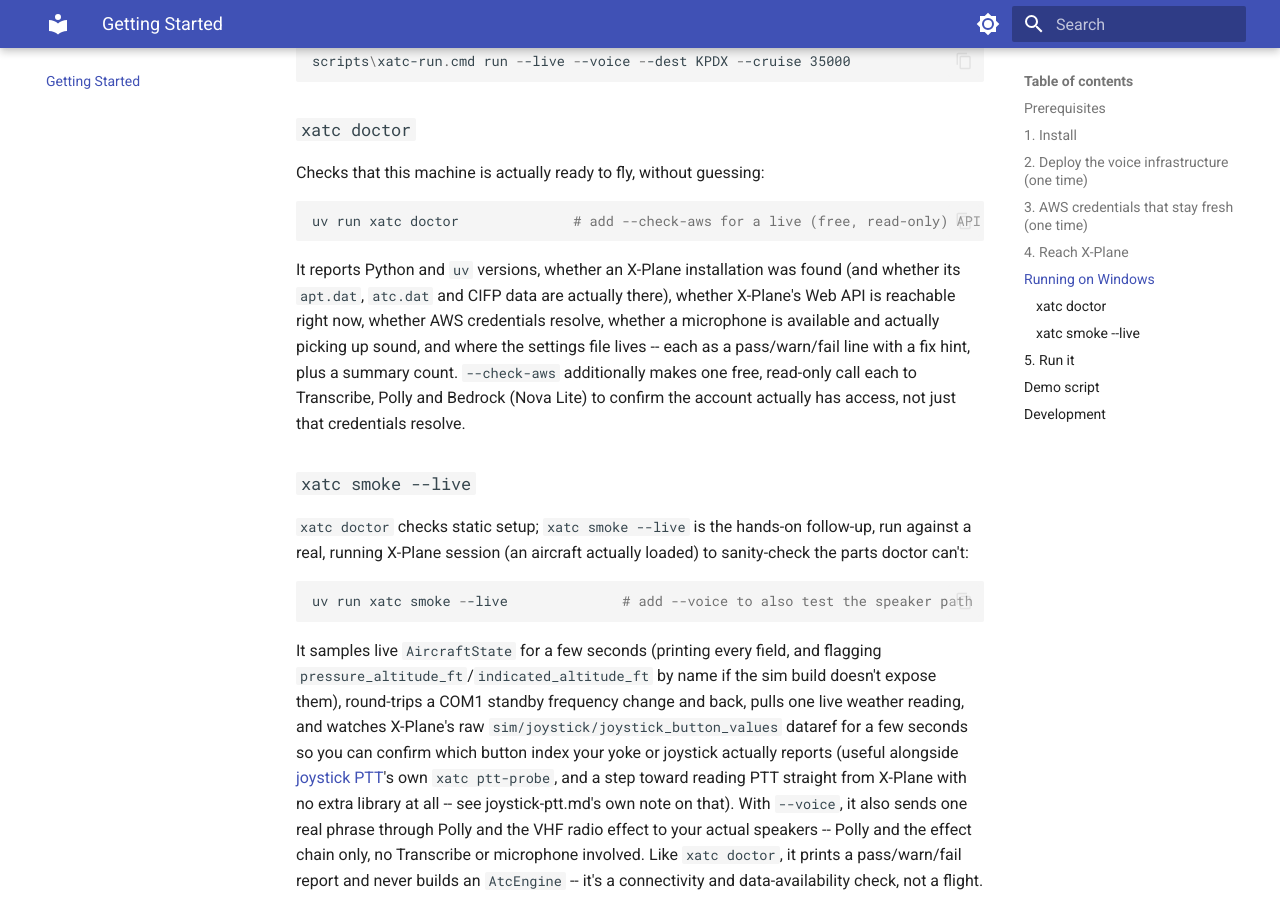
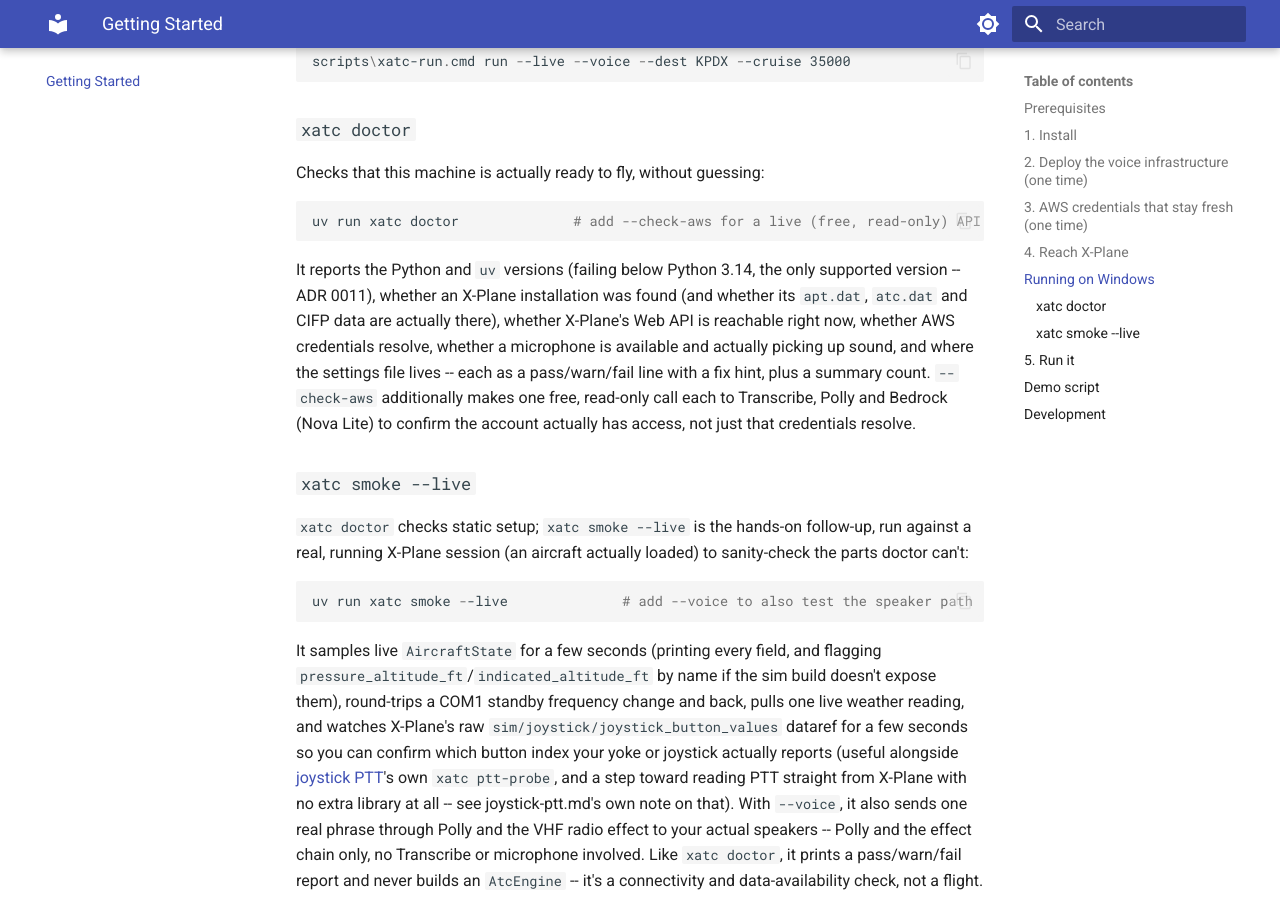
Before and after one commit to dbryant4/xplane12-atc-docs, an MkDocs documentation site: the page built from docs/getting-started.md, in a window 1280 px wide and 900 px high, scrolled down 2530 px. Built offline with MkDocs 1.6.1 and Material for MkDocs 9.7.7, drawn with Linux system fonts in a browser that asks for light colours; some of the changed text lies outside the part shown.

Commit message:
Update Python version references to 3.14 (ADR 0011)
The owner decided Python 3.14 is the only supported version -- CI
dropped its 3.12 leg, requires-python is >=3.14, and xatc doctor now
fails below 3.14 (MIN_PYTHON = (3, 14) in doctor.py). Updated the
prerequisites line, the CI description, the doctor description, and
the architecture diagram's runtime label.

Co-Authored-By: Claude Sonnet 5 <noreply@anthropic.com>

````diff
--- a/docs/getting-started.md
+++ b/docs/getting-started.md
@@ -10,7 +10,7 @@
 - **X-Plane 12.1.1+**, with its built-in Web API on port 8086 (on by default). It can
   run on a different machine than xatc itself -- see [Reach X-Plane](#4-reach-x-plane)
   below.
-- **Python 3.12+** and [uv](https://docs.astral.sh/uv/).
+- **Python 3.14+** and [uv](https://docs.astral.sh/uv/) -- the only supported version (ADR 0011).
 - **An AWS account**, for voice only -- Amazon Transcribe and Polly in `us-east-1`, plus
   the AWS CLI v2.
 - **Node.js 22+** and the AWS CDK CLI (`npm install -g aws-cdk`), only to deploy the
@@ -122,7 +122,8 @@ Checks that this machine is actually ready to fly, without guessing:
 uv run xatc doctor              # add --check-aws for a live (free, read-only) API check
 ```
 
-It reports Python and `uv` versions, whether an X-Plane installation was found (and
+It reports the Python and `uv` versions (failing below Python 3.14, the only supported
+version -- ADR 0011), whether an X-Plane installation was found (and
 whether its `apt.dat`, `atc.dat` and CIFP data are actually there), whether X-Plane's
 Web API is reachable right now, whether AWS credentials resolve, whether a microphone
 is available and actually picking up sound, and where the settings file lives -- each as
@@ -211,7 +212,7 @@ uv run pytest                          # the full suite, including the MVP accep
 uv run xatc record --out flight.jsonl  # record a live X-Plane session as a replay fixture
 ```
 
-CI runs the suite on Python 3.12 and 3.14, with the voice extra, on Windows, and
-synthesizes the `infra/` CDK app.
+CI runs the suite on Python 3.14 (the only supported version, ADR 0011), with the voice
+extra, on Windows, and synthesizes the `infra/` CDK app.
 
 Every option is described in the **[Settings reference](settings.md)**.
````
Also changed, not shown: docs/assets/eventual-architecture.svg.
